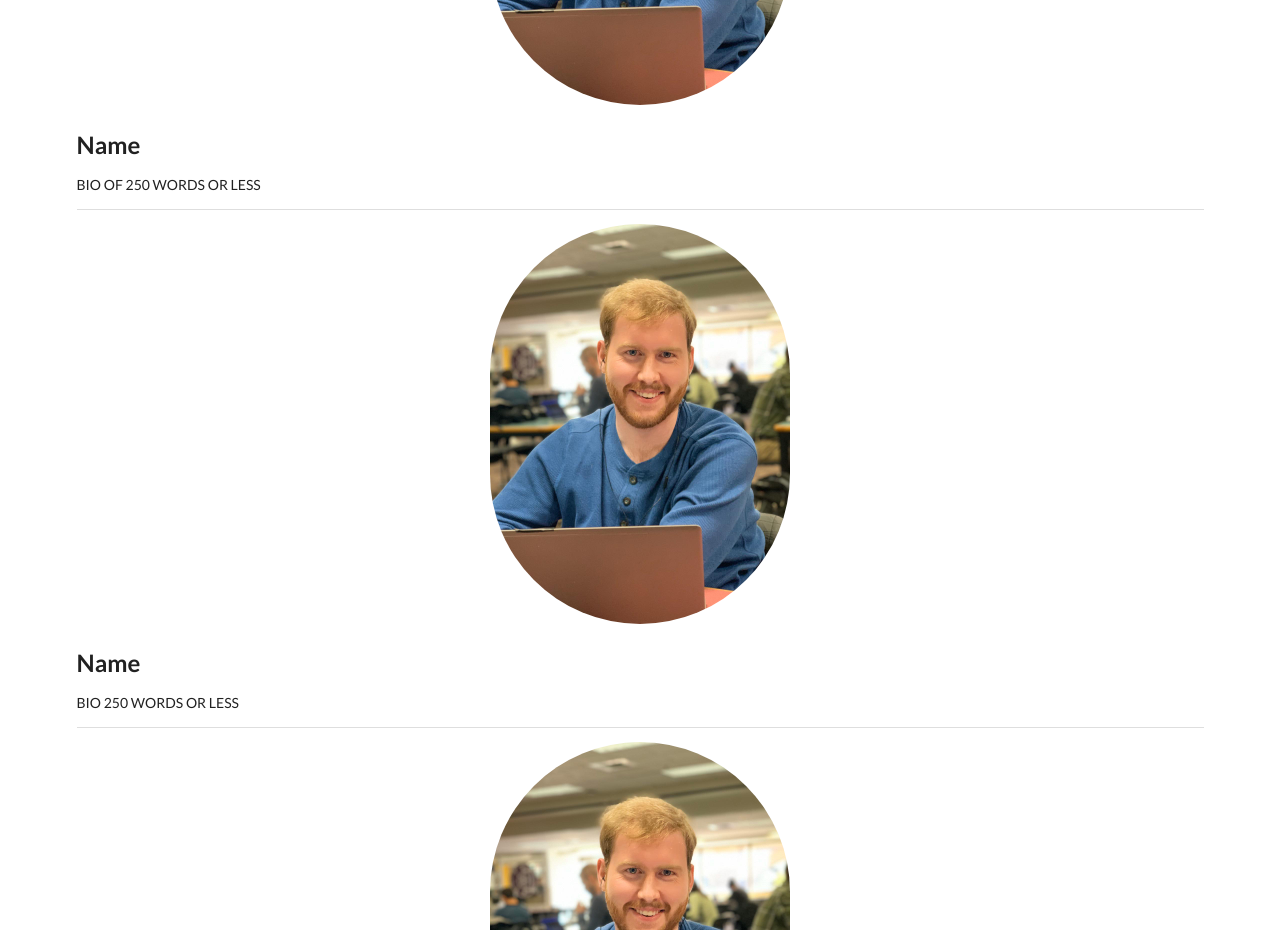
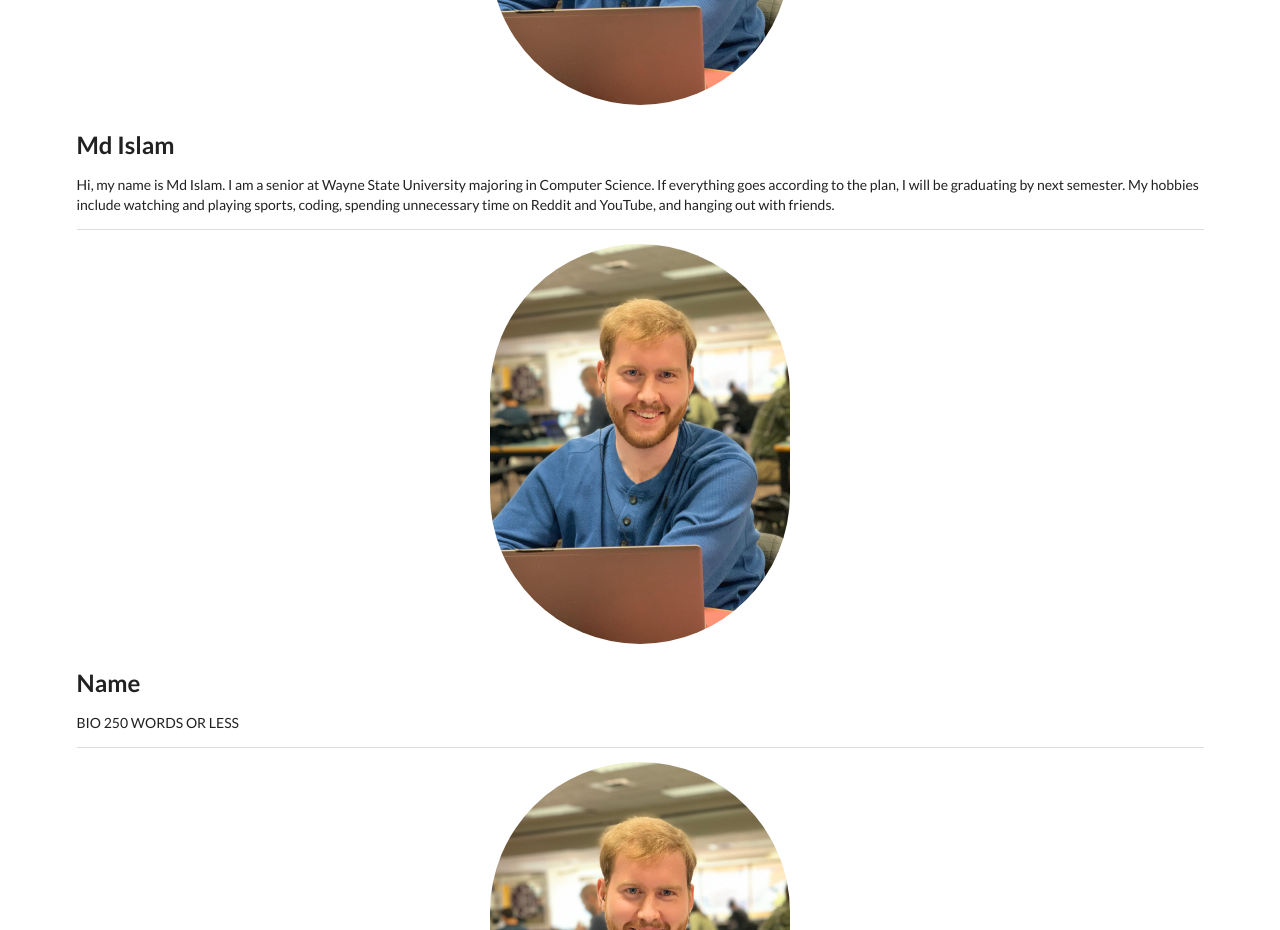
Before and after one commit to BetOnJeanette/Database-project-team10, a plain HTML site: page aboutUs.html in a window 1280 px wide. Shown: the part 1080-2010 px from the top of the page. Drawn offline with nearby package versions, Linux system fonts and the light colour scheme; a script that the page names is missing.

Commit message:
Update aboutUs.html

```diff
--- a/aboutUs.html
+++ b/aboutUs.html
@@ -60,8 +60,12 @@
     <div class="ui vertical segment">
       <!-- REPLACE IMAGE SOURCE WITH YOUR OWN IN IMGS FOLDER-->
       <img class="ui centered medium circular image" src="imgs/kyle-image.jpg">
-      <h2 class="ui header">Name</h2>
-      <p>BIO OF 250 WORDS OR LESS</p>
+      <h2 class="ui header">Md Islam</h2>
+      <p>
+          Hi, my name is Md Islam. I am a senior at Wayne State University majoring in Computer Science. If everything goes according to the plan,
+          I will be graduating by next semester. My hobbies include watching and playing sports, coding, spending unnecessary time on Reddit and YouTube,
+          and hanging out with friends.
+      </p>
     </div>
     <div class="ui vertical segment">
       <!-- REPLACE IMAGE SOURCE WITH YOUR OWN IN IMGS FOLDER-->
```
